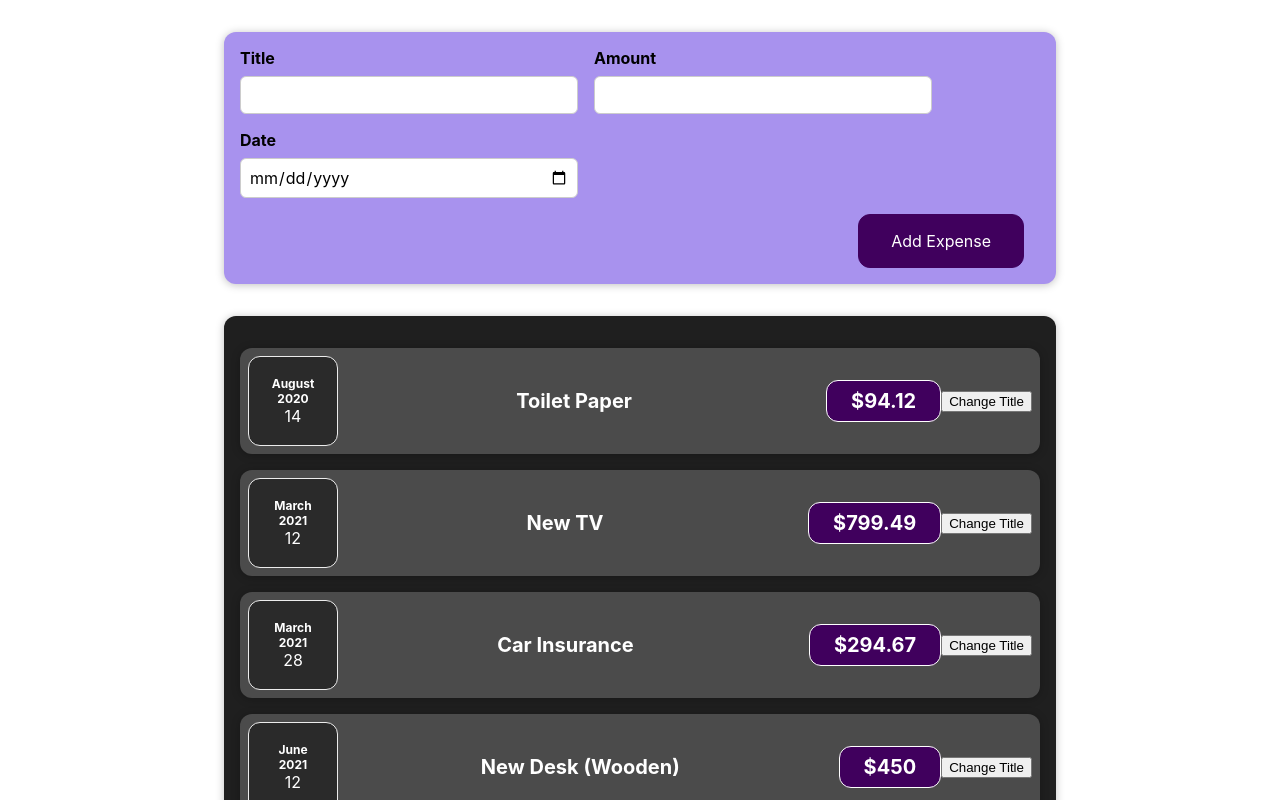
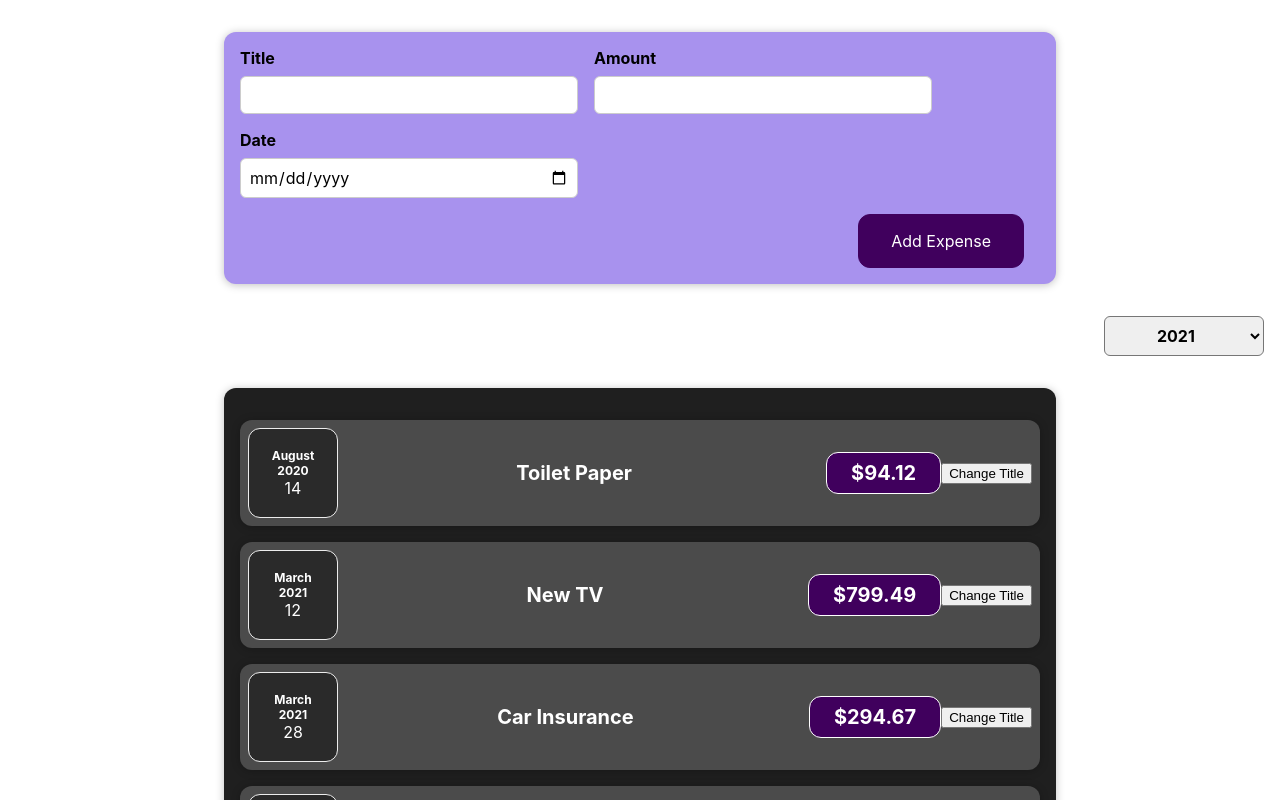
Before and after one commit to lukadimnik/react-refresher, a React (Create React App) app: page / in a window 1280 px wide. Shown: the top 800 px of the page. Built offline with nearby package versions, Linux system fonts and the light colour scheme.

Commit message:
added expense filter

```diff
--- a/src/components/Expenses/Expenses.js
+++ b/src/components/Expenses/Expenses.js
@@ -1,11 +1,24 @@
-import React from "react";
+import React, { useState } from "react";
 import Card from "../UI/Card";
 import ExpenseItem from "./ExpenseItem";
+import ExpensesFilter from "./ExpensesFilter";
+
 import "./Expenses.css";
 
 const Expenses = (props) => {
+  const [filterYear, setFilterYear] = useState("2021");
   const expenses = props.expenses;
+
+  const filterChangeHandler = (year) => {
+    setFilterYear(year);
+    console.log("expenses: ", filterYear);
+  };
   return (
+    <div>
+      <ExpensesFilter
+        onChangeFilter={filterChangeHandler}
+        selected={filterYear}
+      />
       <Card className="expenses">
         <ExpenseItem
           title={expenses[0].title}
@@ -28,6 +41,7 @@
           date={expenses[3].date}
         />
       </Card>
+    </div>
   );
 };
 
--- /dev/null
+++ b/src/components/Expenses/ExpensesFilter.css
@@ -0,0 +1,24 @@
+.expenses-filter {
+  color: white;
+  padding: 0 1rem;
+}
+
+.expenses-filter__control {
+  display: flex;
+  width: 100%;
+  align-items: center;
+  justify-content: space-between;
+  margin: 1rem 0;
+}
+
+.expenses-filter label {
+  font-weight: bold;
+  margin-bottom: 0.5rem;
+}
+
+.expenses-filter select {
+  font: inherit;
+  padding: 0.5rem 3rem;
+  font-weight: bold;
+  border-radius: 6px;
+}
--- /dev/null
+++ b/src/components/Expenses/ExpensesFilter.js
@@ -0,0 +1,25 @@
+import React, { useState } from "react";
+
+import "./ExpensesFilter.css";
+
+const ExpensesFilter = (props) => {
+  const filterHandler = (event) => {
+    props.onChangeFilter(event.target.value);
+  };
+
+  return (
+    <div className="expenses-filter">
+      <div className="expenses-filter__control">
+        <label>Filter by year</label>
+        <select value={props.selected} onChange={filterHandler}>
+          <option value="2022">2022</option>
+          <option value="2021">2021</option>
+          <option value="2020">2020</option>
+          <option value="2019">2019</option>
+        </select>
+      </div>
+    </div>
+  );
+};
+
+export default ExpensesFilter;
```
Lines whose indentation alone changed are shown as unchanged.
